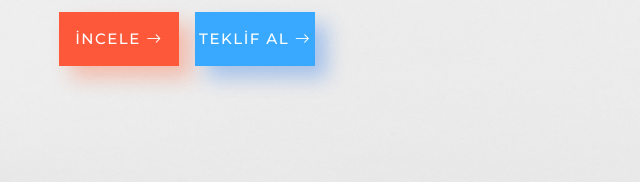
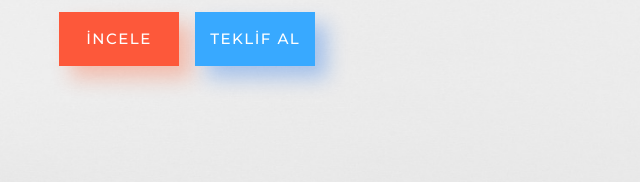
Before and after one commit to c3nk4/html-bootstrap5.2-onepage-agency-website-template, a plain HTML site: page index.html in a window 1280 px wide. Shown: the part 377-559 px from the top of the page, 598-1238 px from the left. Drawn offline with nearby package versions, Linux system fonts and the light colour scheme.

Commit message:
Update index.html

```diff
--- a/index.html
+++ b/index.html
@@ -75,8 +75,8 @@
           <p>Lorem ipsum dolor sit amet, consectetur adipiscing elit, sed do eiusmod tempor incididunt
             ut labore et dolore magna aliqua. Ut enim ad veniam, quis nostrud exercitation ullamco laboris commodo
             consequat.</p>
-          <a href="#paket"><button class="btn-1">İNCELE <i class="bi bi-arrow-right"></i></button></a>
-          <a href="#iletisim"><button class="btn-2">TEKLİF AL <i class="bi bi-arrow-right"></i></button></a>
+          <a href="#paket"><button class="btn-1">İNCELE</button></a>
+          <a href="#iletisim"><button class="btn-2">TEKLİF AL</button></a>
         </div>
       </div>
     </div>
```
